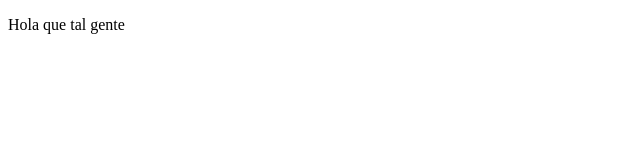
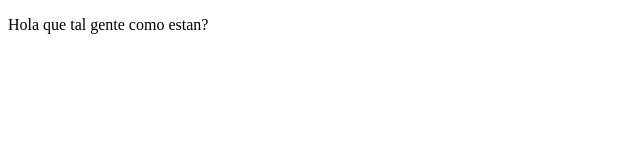
Before and after one commit to Alfonsonrx/proyectoDemoCursoPrework, a plain HTML site: page index.html in a window 1280 px wide. Shown: the full height of the page, 0-640 px from the left. Drawn offline with Linux system fonts and the light colour scheme.

Commit message:
agregamos pregunta

```diff
--- a/index.html
+++ b/index.html
@@ -8,7 +8,7 @@
 </head>
 <body>
      <p>
-          Hola que tal gente
+          Hola que tal gente como estan?
      </p>
 </body>
 </html>
```
